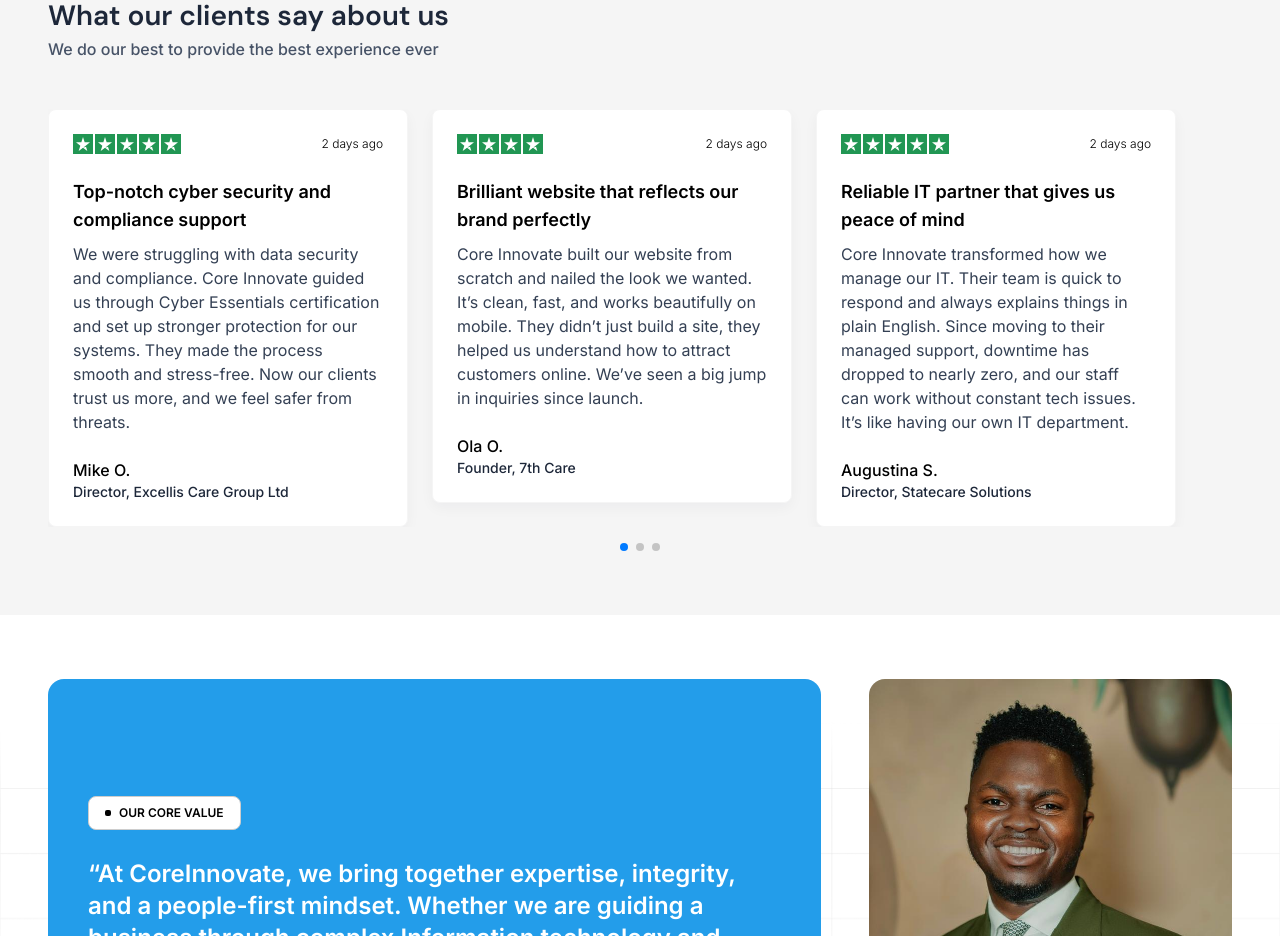
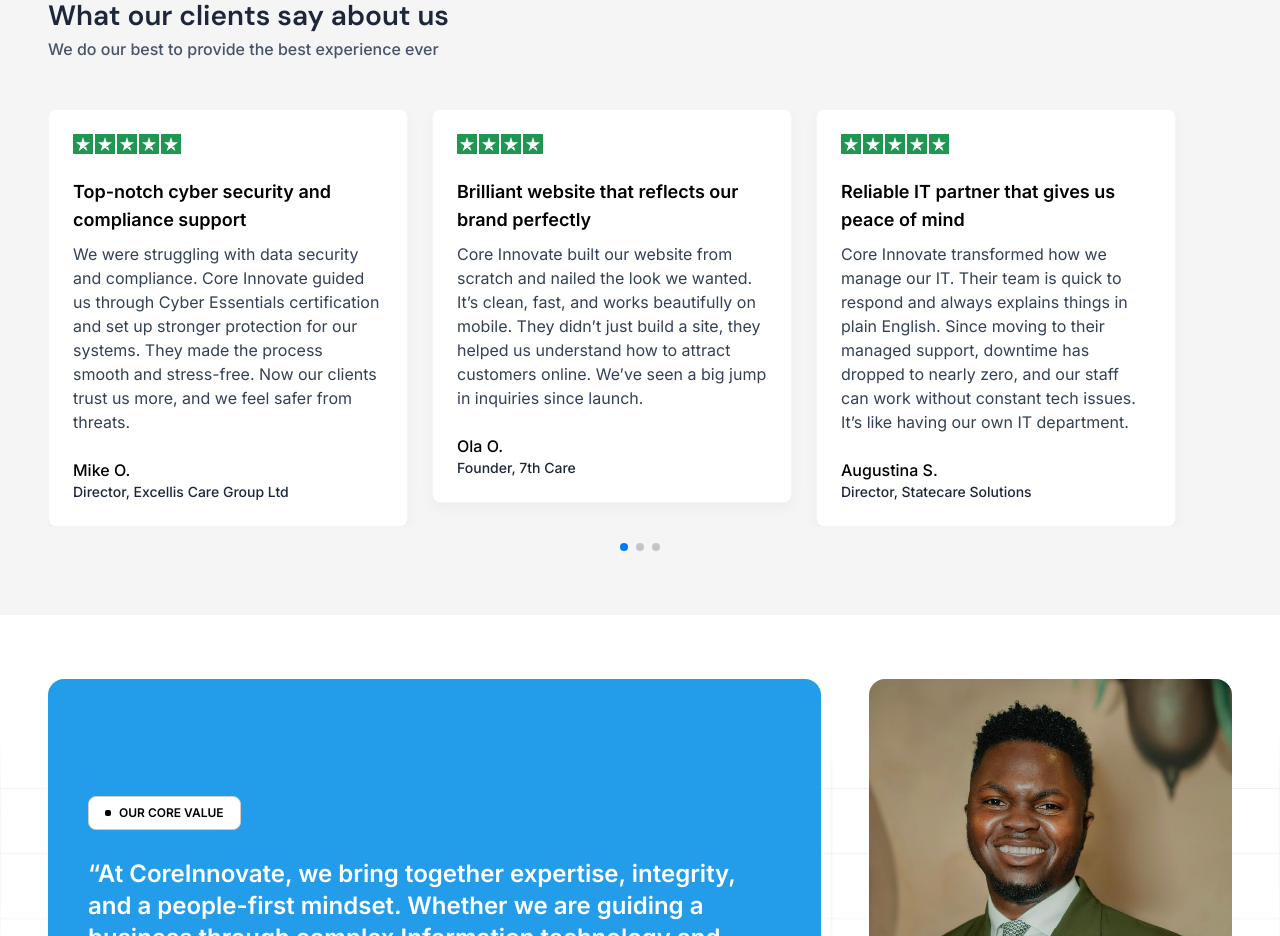
Before and after one commit to borodedamie/core-innovate, a Next.js app: page / in a window 1280 px wide. Shown: the part 3260-4196 px from the top of the page. Built offline with nearby package versions, Linux system fonts and the light colour scheme.

Commit message:
Update review.tsx

```diff
--- a/components/ui/review.tsx
+++ b/components/ui/review.tsx
@@ -36,8 +36,6 @@ const ReviewComponent: React.FC<Testimonial> = ({
             />
           ))}
         </div>
-
-        <p className="font-light text-xs text-black">2 days ago</p>
       </div>
 
       <div className="flex-1 overflow-y-auto mb-6">
```
